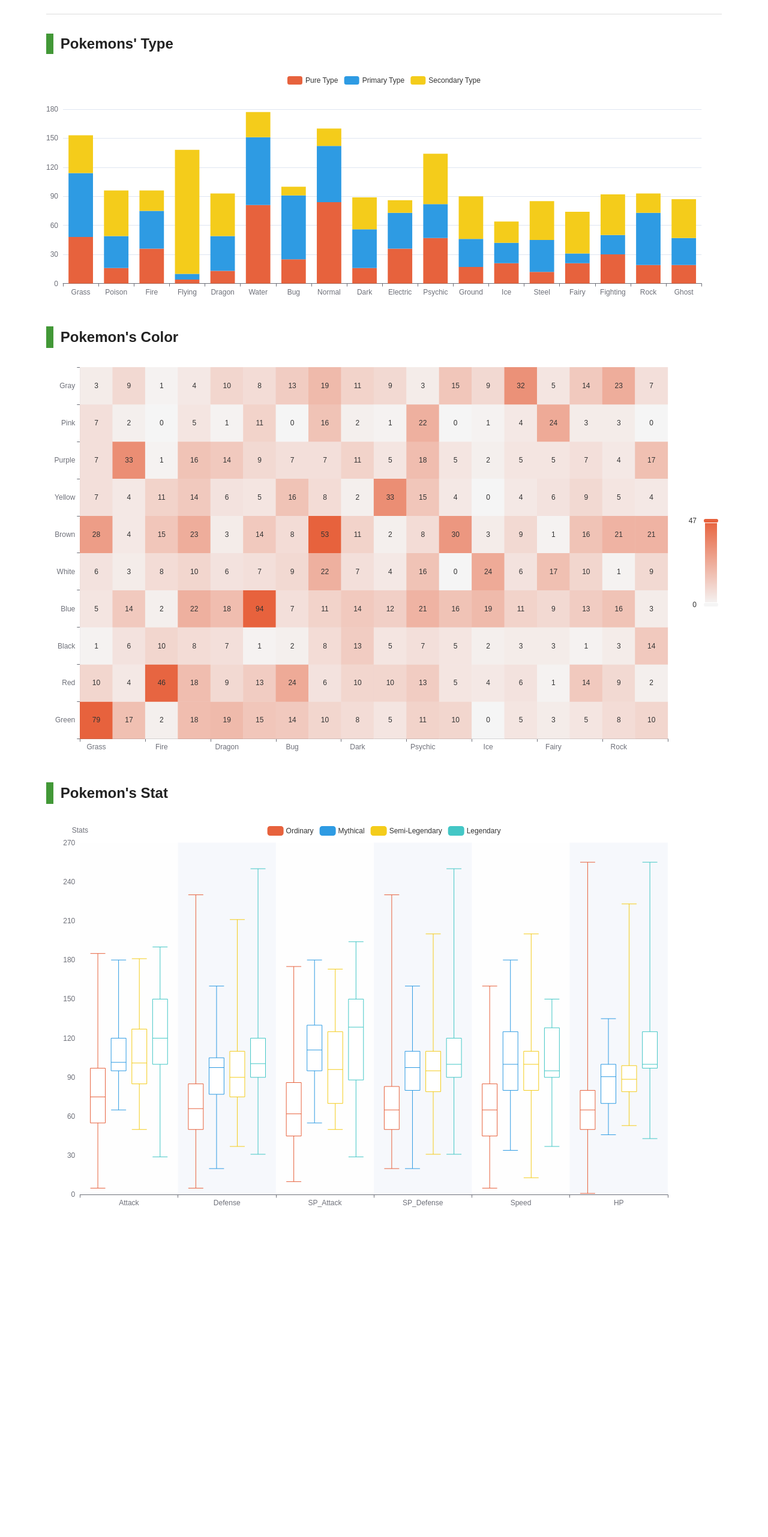
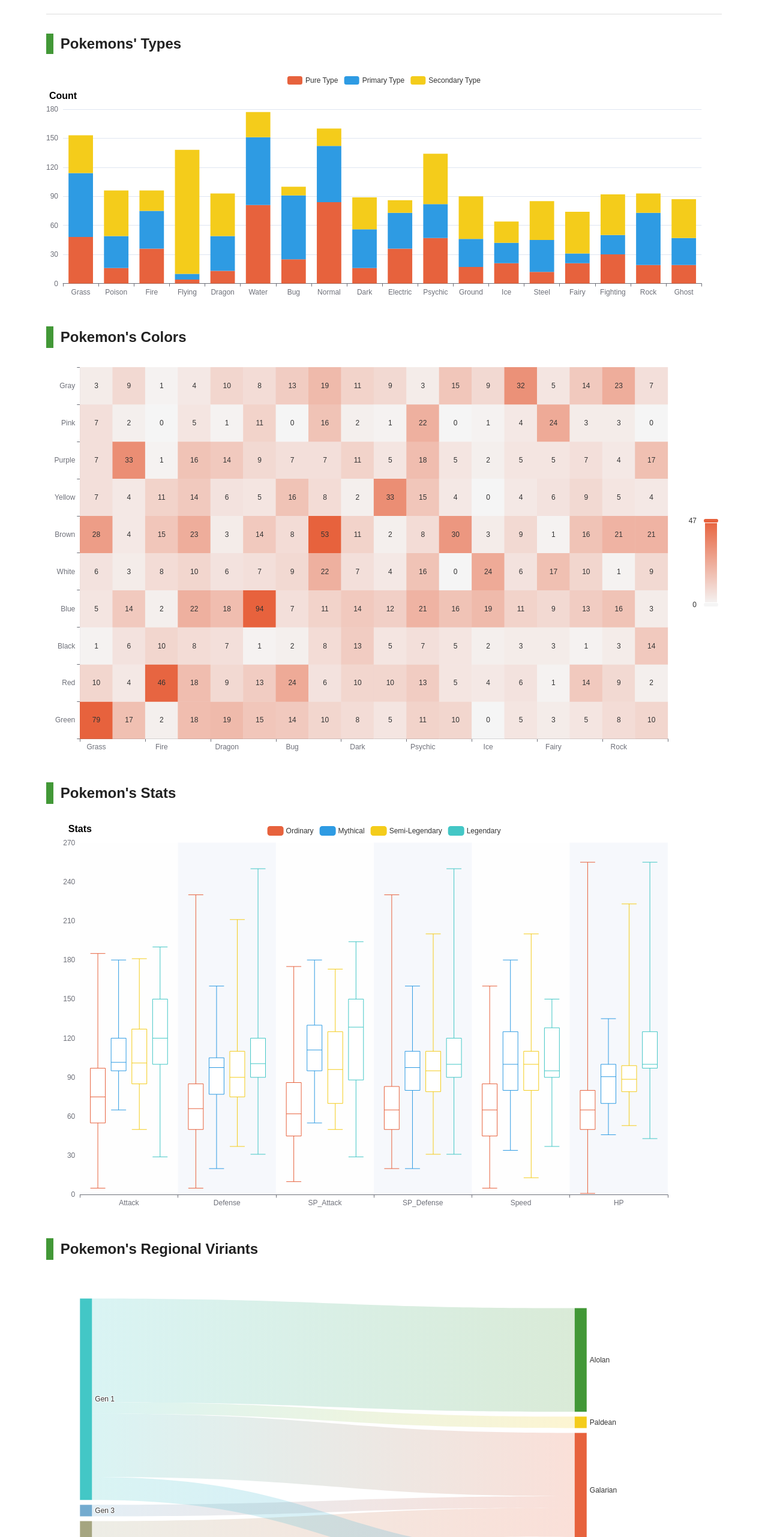
Before and after one commit to Sandhater/Learn-Echarts, a Vue app: page /#/pokemon in a window 1280 px wide. Shown: the part 104-2666 px from the top of the page at 60% size. Before the commit the page ends 2168 px from the top, so only its background shows below. Built offline with nearby package versions, Linux system fonts and the light colour scheme.

Commit message:
Update: pokemon's viriants and abilities

```diff
--- a/src/pages/PokemonPage.vue
+++ b/src/pages/PokemonPage.vue
@@ -4,22 +4,29 @@
       <h1>Pokémon Data</h1>
       <p>Based on the dataset
         <a target="_blank" href="https://www.kaggle.com/datasets/ingmateleal/pokemon-all-9-gen-information">Pokemon all 9 gen information</a>
-        on kaggle</p>
+        on kaggle.</p>
     </div>
     <div id="ChartArea">
       <div id="TypeChart" class="chartWrapper">
-        <h2>Pokemons' Type</h2>
+        <h2>Pokemons' Types</h2>
         <v-chart class="chart" :option="typeChartOption" autoresize />
       </div>
       <div id="ColorChart" class="chartWrapper">
-        <h2>Pokemon's Color</h2>
+        <h2>Pokemon's Colors</h2>
         <v-chart class="chart" :option="colorChartOption" autoresize />
       </div>
       <div id="StatBoxChart" class="chartWrapper">
-        <h2>Pokemon's Stat</h2>
+        <h2>Pokemon's Stats</h2>
         <v-chart class="chart" :option="statBoxOption" autoresize />
       </div>
-      <div id="Chart3" class="chartWrapper"></div>
+      <div id="ViriantChart" class="chartWrapper">
+        <h2>Pokemon's Regional Viriants</h2>
+        <v-chart class="chart" :option="viriantChartOption" autoresize />
+      </div>
+      <div id="AbilityChart" class="chartWrapper">
+        <h2>Pokemon's Abilities</h2>
+        <v-chart class="chart" :option="abilityChartOption" autoresize />
+      </div>
     </div>
   </div>
 </template>
@@ -29,7 +36,7 @@
 import { ref, reactive, provide } from 'vue'
 import { use } from 'echarts/core';
 import { SVGRenderer } from 'echarts/renderers';
-import { PieChart, BarChart, ScatterChart, HeatmapChart, BoxplotChart } from 'echarts/charts';
+import { PieChart, BarChart, ScatterChart, HeatmapChart, BoxplotChart, SankeyChart, TreemapChart } from 'echarts/charts';
 import {
   GridComponent,
   MarkLineComponent,
@@ -54,6 +61,8 @@
   ScatterChart,
   HeatmapChart,
   BoxplotChart,
+  SankeyChart,
+  TreemapChart,
   GridComponent,
   MarkLineComponent,
   TitleComponent,
@@ -121,29 +130,29 @@
 
 // Chart 1: the bar chart about pokemons' types.
 interface TypeCounter {
-  type: [number, number, number]
+  [type: string]: [number, number, number]
 }
 let typeCounter: TypeCounter = {} as TypeCounter
 data.forEach(pokemon => {
   if (pokemon.Type1 != '' && !(pokemon.Type1 in typeCounter))
-    typeCounter[pokemon.Type1 as keyof TypeCounter] = [0, 0, 0]
+    typeCounter[pokemon.Type1] = [0, 0, 0]
     if (pokemon.Type2 != '' && !(pokemon.Type2 in typeCounter))
-    typeCounter[pokemon.Type2 as keyof TypeCounter] = [0, 0, 0]
+    typeCounter[pokemon.Type2] = [0, 0, 0]
 
   if (pokemon.Type2 === '')
-    typeCounter[pokemon.Type1 as keyof TypeCounter][0]++    // The count of pokemons who have this type purely
+    typeCounter[pokemon.Type1][0]++    // The count of pokemons who have this type purely
   else {
-    typeCounter[pokemon.Type1 as keyof TypeCounter][1]++    // The count of pokemons who have this type as the primary type
-    typeCounter[pokemon.Type2 as keyof TypeCounter][2]++    // The count of pokemons who have this type as the secondary type
+    typeCounter[pokemon.Type1][1]++    // The count of pokemons who have this type as the primary type
+    typeCounter[pokemon.Type2][2]++    // The count of pokemons who have this type as the secondary type
   }
 })
 let typeNames: string[] = []
 let flattenedTypeCounter: [number[], number[], number[]] = [[], [], []]
 for (const typeName in typeCounter) {
   typeNames.push(typeName)
-  flattenedTypeCounter[0].push(typeCounter[typeName as keyof TypeCounter][0])   // Pure type pokemons' counts
-  flattenedTypeCounter[1].push(typeCounter[typeName as keyof TypeCounter][1])   // Primary type pokemons' counts
-  flattenedTypeCounter[2].push(typeCounter[typeName as keyof TypeCounter][2])   // Secondary type pokemons' counts
+  flattenedTypeCounter[0].push(typeCounter[typeName][0])   // Pure type pokemons' counts
+  flattenedTypeCounter[1].push(typeCounter[typeName][1])   // Primary type pokemons' counts
+  flattenedTypeCounter[2].push(typeCounter[typeName][2])   // Secondary type pokemons' counts
 }
 
 const typeChartOption = ref({
@@ -170,7 +179,13 @@
   ],
   yAxis: [
     {
-      type: 'value'
+      type: 'value',
+      name: 'Count',
+      nameTextStyle: {
+        fontSize: 16,
+        fontWeight: 600,
+        color: 'black'
+      }
     }
   ],
   series: [
@@ -207,28 +222,28 @@
 
 // Chart 2: the heatmap chart of pokemons' type and colors
 interface ColorCounterItem {
-  color: number
+  [color: string]: number
 }
 interface ColorCounterByType {
-  type: {color: number}
+  [type: string]: ColorCounterItem
 }
 let colorCounterByType = {} as ColorCounterByType
 let colorCategorySet: Set<string> = new Set<string>()
 data.forEach(pokemon => {
   if (pokemon.Type1 != '') {
     if (!(pokemon.Type1 in colorCounterByType))
-      colorCounterByType[pokemon.Type1 as keyof ColorCounterByType] = {} as ColorCounterItem
-    if (!(pokemon.Color in colorCounterByType[pokemon.Type1 as keyof ColorCounterByType]))
-      colorCounterByType[pokemon.Type1 as keyof ColorCounterByType][pokemon.Color as keyof ColorCounterItem] = 0
-    colorCounterByType[pokemon.Type1 as keyof ColorCounterByType][pokemon.Color as keyof ColorCounterItem]++
+      colorCounterByType[pokemon.Type1] = {} as ColorCounterItem
+    if (!(pokemon.Color in colorCounterByType[pokemon.Type1]))
+      colorCounterByType[pokemon.Type1][pokemon.Color] = 0
+    colorCounterByType[pokemon.Type1][pokemon.Color]++
   }
 
   if (pokemon.Type2 != '') {
     if (!(pokemon.Type2 in colorCounterByType))
-      colorCounterByType[pokemon.Type2 as keyof ColorCounterByType] = {} as ColorCounterItem
-    if (!(pokemon.Color in colorCounterByType[pokemon.Type2 as keyof ColorCounterByType]))
-      colorCounterByType[pokemon.Type2 as keyof ColorCounterByType][pokemon.Color as keyof ColorCounterItem] = 0
-    colorCounterByType[pokemon.Type2 as keyof ColorCounterByType][pokemon.Color as keyof ColorCounterItem]++
+      colorCounterByType[pokemon.Type2] = {} as ColorCounterItem
+    if (!(pokemon.Color in colorCounterByType[pokemon.Type2]))
+      colorCounterByType[pokemon.Type2][pokemon.Color] = 0
+    colorCounterByType[pokemon.Type2][pokemon.Color]++
   }
 
   if (!(pokemon.Color in colorCategorySet))
@@ -242,10 +257,10 @@
   for (let j = 0; j < colorCategories.length; j++) {
     let typeName = typeNames[i]
     let colorCategory = colorCategories[j]
-    if ((typeName as keyof ColorCounterByType) in colorCounterByType) {
-      let counterItem = colorCounterByType[typeName as keyof ColorCounterByType]
-      if ((colorCategory as keyof ColorCounterItem) in counterItem) {
-        let count = counterItem[colorCategory as keyof ColorCounterItem]
+    if (typeName in colorCounterByType) {
+      let counterItem = colorCounterByType[typeName]
+      if (colorCategory in counterItem) {
+        let count = counterItem[colorCategory]
         colorChartSeries.push([i, j, count])
         if (count > colorCountMax)
           colorCountMax = count
@@ -339,7 +354,6 @@
   statsAnalysis['Semi-Legendary'].push(boxplotAnalyze(statsByCategory['Semi-Legendary'][i]))
   statsAnalysis.Legendary.push(boxplotAnalyze(statsByCategory.Legendary[i]))
 }
-console.log(statsAnalysis)
 
 const statBoxOption = ref({
   grid: {
@@ -351,7 +365,7 @@
   tooltip: {
     trigger: 'item',
     axisPointer: {
-          type: 'shadow'
+      type: 'line'
     }
   },
   color: standardColorSeries.slice(1, 5),
@@ -369,7 +383,12 @@
     min: 0,
     max: 270,
     interval: 30,
-        splitLine: { show: false }
+    splitLine: { show: false },
+    nameTextStyle: {
+      fontSize: 16,
+      fontWeight: 600,
+      color: 'black'
+    }
   },
   series: [
     {
@@ -395,6 +414,172 @@
   ]
 })
 
+
+// Chart 4: the pie chart of pokemon's regional viriant
+// Construct the table of each pokemon and its regional forms, and then filter the table.
+interface ViriantItem {
+  originalForm: Pokemon,
+  regionalForm: Pokemon[]
+}
+let virants: ViriantItem[] = [{originalForm: data[0], regionalForm: []}]
+data.forEach(pokemon => {
+  if (pokemon.No === virants.slice(-1)[0].originalForm.No)
+  {
+    if (pokemon.Region_Form_Flag === 1)
+      virants.slice(-1)[0].regionalForm.push(pokemon)
+  }
+  else
+    virants.push({originalForm: pokemon, regionalForm: []})
+})
+virants = virants.filter(el => {
+  return el.regionalForm.length > 0
+})
+
+// Count distribution of regions and orignal generation
+interface ViriantCounter {
+  [region: string]: {[gen: number]: number},
+}
+let viriantCounter = {} as ViriantCounter
+let regionNames = [] as string[]
+let generations = new Set<number>()
+virants.forEach(el => {
+  el.regionalForm.forEach(v => {
+    let originalGen = el.originalForm.Gen
+    let region = v.Name.split(' ')[0]
+    if (!(region in viriantCounter)) {
+      viriantCounter[region] = {}
+      regionNames.push(region)
+    }
+    if (!(originalGen in viriantCounter[region])) {
+      viriantCounter[region][originalGen] = 0
+      generations.add(originalGen)
+    }
+    viriantCounter[region][originalGen]++
+  })
+})
+
+
+function buildViriantChartData() {
+  let data = [] as {}[]
+  let i = 0
+  regionNames.forEach(region => {
+    data.push({
+      name: region,
+      itemStyle: {color: standardColorSeries[i]}
+    })
+    i++
+    if (i > standardColorSeries.length - 1)
+      i = 0
+  })
+  generations.forEach(gen => {
+    data.push({
+      name: 'Gen ' + gen,
+      itemStyle: {color: standardColorSeries[i]}
+    })
+    i++
+    if (i > standardColorSeries.length - 1)
+      i = 0
+  })
+  return data
+}
+
+function buildViriantChartLinks() {
+  let links = [] as {source: string, target: string, value: number}[]
+  regionNames.forEach(region => {
+    const counter = viriantCounter[region]
+    for (const gen in counter) {
+      links.push({
+        source: 'Gen ' + gen,
+        target: region,
+        value: counter[gen]
+      })
+    }
+  })
+  return links
+}
+
+const viriantChartOption = ref({
+  tooltip: {
+    trigger: 'item'
+  },
+  color: standardColorSeries.slice(0, 15),
+  series: {
+    type: 'sankey',
+    layout: 'none',
+    emphasis: {
+      focus: 'adjacency'
+    },
+    data: buildViriantChartData(),
+    links: buildViriantChartLinks(),
+    lineStyle: { color: 'gradient' }
+  }
+})
+
+
+// Chart 5: the tree map of pokemon's abilities
+interface AbilityCounter {
+  [ability: string]: [number, number, number] // [ability1, ability2, hidden ability]
+}
+let abilityCounter = {} as AbilityCounter
+const abilityProperties = ['Ability1', 'Ability2', 'Ability_Hidden']
+data.forEach(pokemon => {
+  for (let i = 0; i < 3; i++) {
+      const property = abilityProperties[i] as keyof Pokemon
+      const ability = pokemon[property]
+      if (ability != '') {
+        if (!(ability in abilityCounter))
+          abilityCounter[ability] = [0, 0, 0]
+        abilityCounter[ability][i]++
+      }
+    }
+})
+
+interface AbilityNode {
+  name: string,
+  value: number,
+  children: {name: string, value: number}[]
+}
+
+let abilityData = [] as AbilityNode[]
+for (const ability in abilityCounter) {
+  const count = abilityCounter[ability]
+  abilityData.push({
+    name: ability,
+    value: count[0] + count[1] + count[2],
+    children: [
+      { name: ability + '\n(as first)', value: count[0] },
+      { name: ability + '\n(as second)', value: count[1]},
+      { name: ability + '\n(as hidden)', value: count[2]}
+    ]
+  })
+}
+
+function abilityCountCompare(count1: AbilityNode, count2: AbilityNode) {
+  let totalCount1 = 0
+  count1.children.forEach(child => totalCount1 = totalCount1 + child.value)
+  let totalCount2 = 0
+  count2.children.forEach(child => totalCount2 = totalCount2 + child.value)
+  if (totalCount1 < totalCount2) return -1
+  else if (totalCount1 > totalCount2) return 1
+  else return 0
+}
+
+abilityData.sort(abilityCountCompare)
+abilityData = abilityData.slice(-18, -1)
+
+const abilityChartOption = ref({
+  tooltip: {
+    trigger: 'item'
+  },
+  roam: false,
+  color: standardColorSeries,
+  series: [
+    {
+      type: 'treemap',
+      data: abilityData
+    }
+  ]
+})
 
 </script>
 
@@ -452,6 +637,16 @@
     width: 100%;
     height: 90vh;
   }
+
+  #ViriantChart {
+    width: 100%;
+    height: 90vh;
+  }
+
+  #AbilityChart {
+    width: 100%;
+    height: 90vh;
+  }
 }
 
 .chartWrapper {
```
Lines whose indentation alone changed are shown as unchanged.
